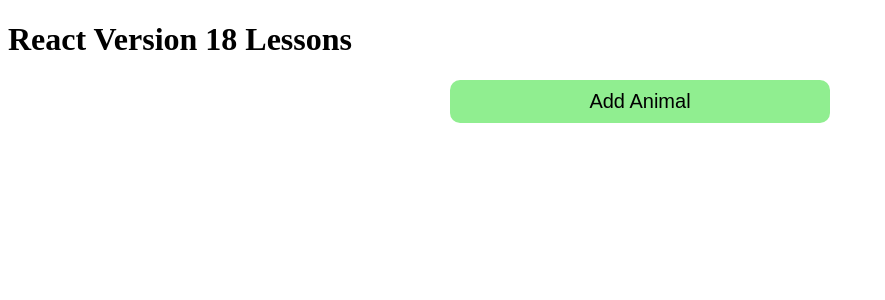
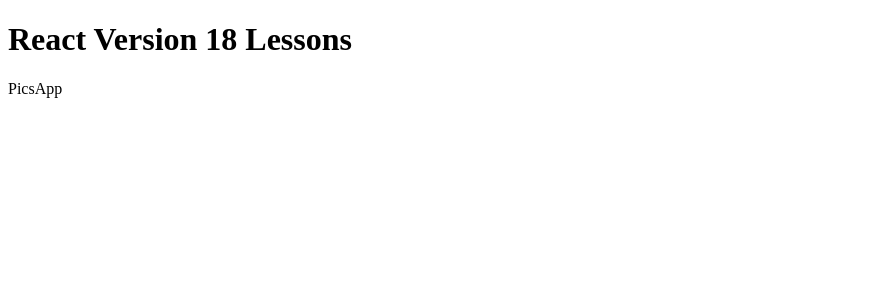
Before and after one commit to hafeezrq/react18-lessons, a React (Create React App) app: page / in a window 1280 px wide. Shown: the top 300 px of the page, without its empty margins (0-885 px from the left). Built offline with nearby package versions, Linux system fonts and the light colour scheme.

Commit message:
Create lesson/app to use od API in react app.

```diff
--- a/package.json
+++ b/package.json
@@ -6,6 +6,7 @@
     "@testing-library/jest-dom": "^5.16.5",
     "@testing-library/react": "^13.4.0",
     "@testing-library/user-event": "^13.5.0",
+    "axios": "^1.2.2",
     "react": "^18.2.0",
     "react-dom": "^18.2.0",
     "react-scripts": "5.0.1",
--- a/src/App.js
+++ b/src/App.js
@@ -1,10 +1,12 @@
 import AnimalApp from './lesson4-state/AnimalApp';
+import PicsApp from './lesson5-api/PicsApp';
 
 function App() {
   return (
     <div className='App'>
       <h1>React Version 18 Lessons</h1>
-      <AnimalApp />
+      {/* <AnimalApp /> */}
+      <PicsApp />
     </div>
   );
 }
--- a/src/lesson5-api/PicsApp.js
+++ b/src/lesson5-api/PicsApp.js
@@ -0,0 +1,5 @@
+const PicsApp = () => {
+  return <div>PicsApp</div>;
+};
+
+export default PicsApp;
--- a/src/lesson5-api/components/ImageList.js
+++ b/src/lesson5-api/components/ImageList.js
@@ -0,0 +1,5 @@
+const ImageList = () => {
+  return <div>ImageList</div>;
+};
+
+export default ImageList;
--- a/src/lesson5-api/components/ImageShow.js
+++ b/src/lesson5-api/components/ImageShow.js
@@ -0,0 +1,5 @@
+const ImageShow = () => {
+  return <div>ImageShow</div>;
+};
+
+export default ImageShow;
--- a/src/lesson5-api/components/SearchBar.js
+++ b/src/lesson5-api/components/SearchBar.js
@@ -0,0 +1,5 @@
+const SearchBar = () => {
+  return <div>SearchBar</div>;
+};
+
+export default SearchBar;
```
Also changed, not shown: 1 other file (tests, documents, lock files or other folders).
